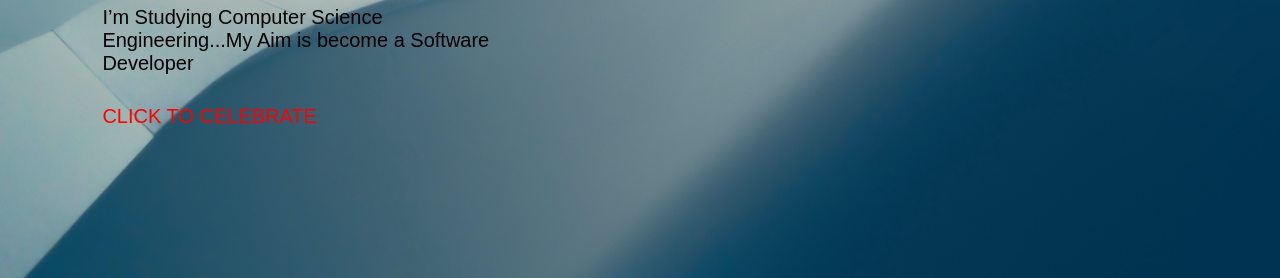
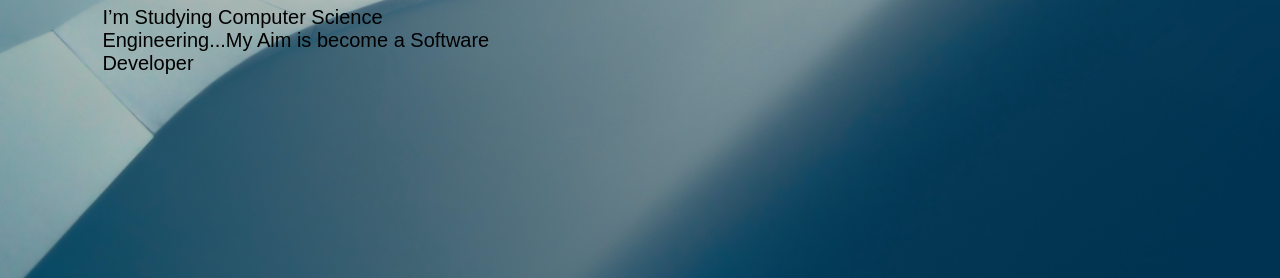
Before and after one commit to god-win/god-win, a plain HTML site: page index.html in a window 1280 px wide. Shown: the part 522-800 px from the top of the page. Drawn offline with Linux system fonts and the light colour scheme.

Commit message:
Update index.html

```diff
--- a/index.html
+++ b/index.html
@@ -28,7 +28,7 @@
             <span class="title">WEB DEVELOPER</span>
             <h1>Hello, I’m <span>GODWIN</span></h1>
             <p>I’m Studying Computer Science Engineering...My Aim is become a Software Developer</p>
-            <a href="bi.html" class="ce">CLICK TO CELEBRATE</a>
+
         </div>
     </div>
 </body>
```
